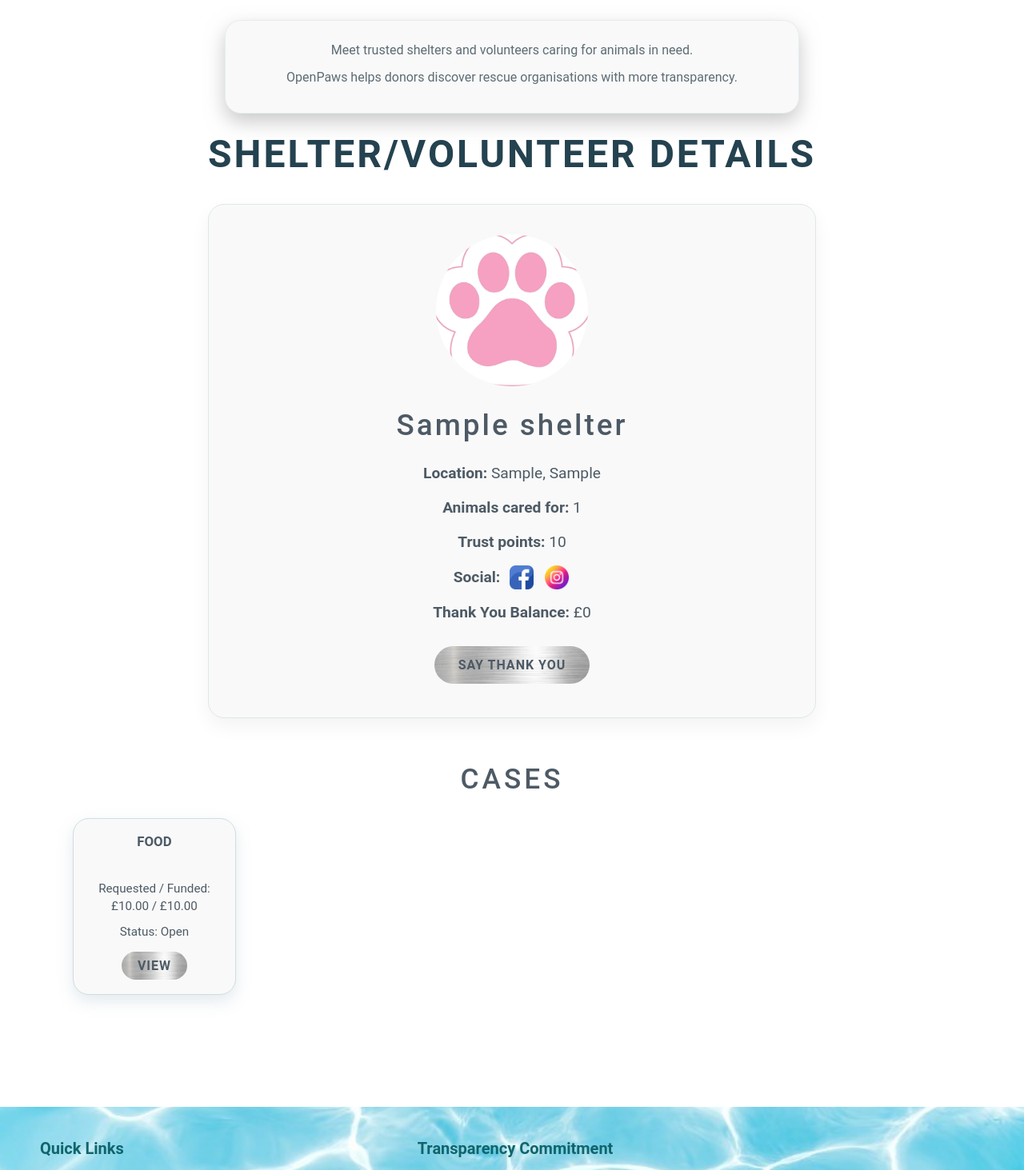
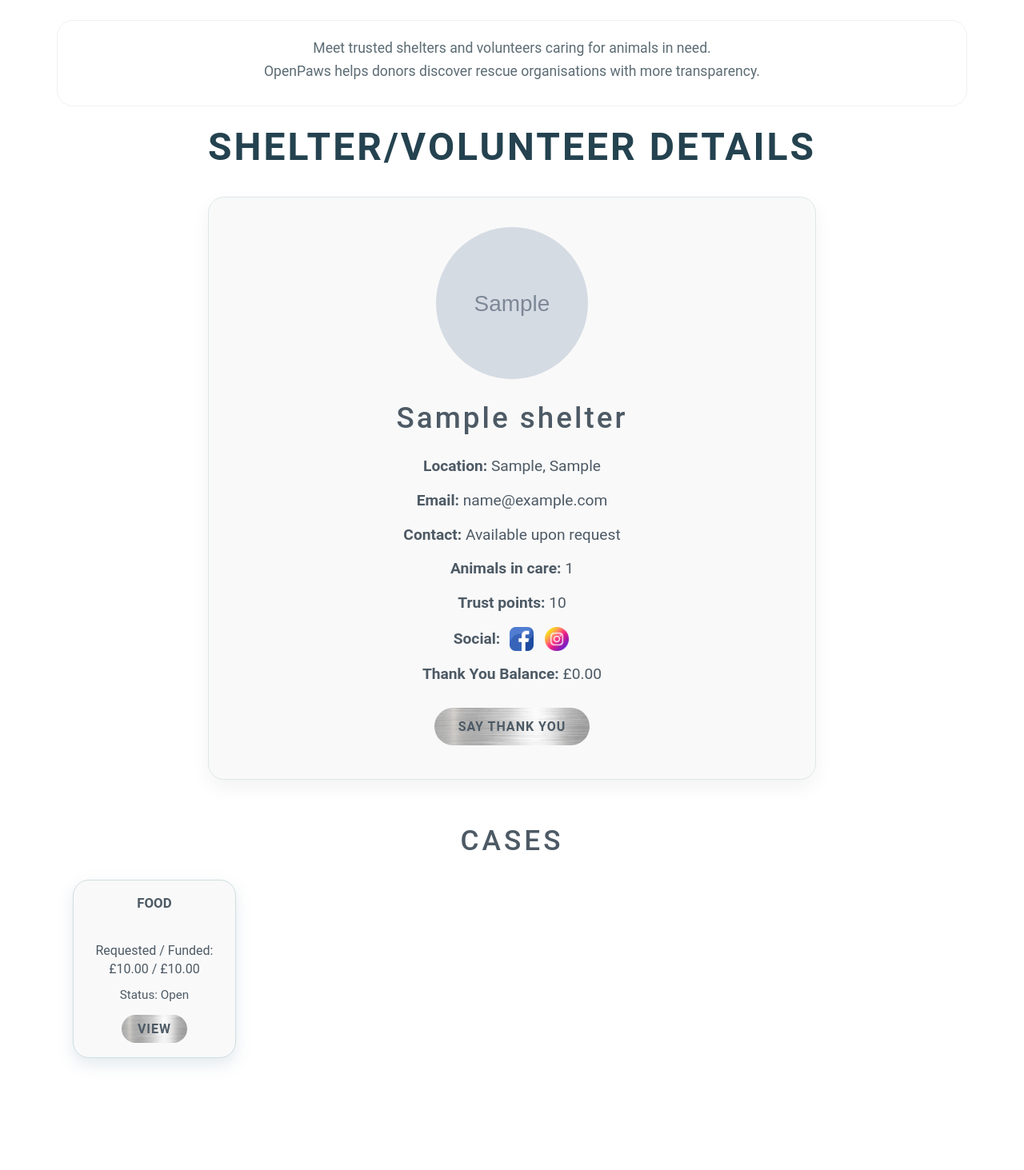
Before and after one commit to HannaGreentree/openpaws, a Django app: page /shelters/1/ in a window 1280 px wide. Shown: the part 333-1796 px from the top of the page at 80% size. Run offline with Django 4.2, Linux system fonts and the light colour scheme; tables that the repository leaves empty hold one stand-in row (values such as "Sample post"); grey boxes marked "Sample" are stand-in pictures.

Commit message:
Update shelter model, image, social links, privacy changes

```diff
--- a/shelters/models.py
+++ b/shelters/models.py
@@ -4,14 +4,21 @@ from django.contrib.auth.models import User
 
 class Shelter(models.Model):
     owner = models.ForeignKey(User, on_delete=models.CASCADE, null=True, blank=True)
+
     name = models.CharField(max_length=200)
     country = models.CharField(max_length=100)
     city = models.CharField(max_length=100)
     address = models.CharField(max_length=255)
     email = models.EmailField()
     phone = models.CharField(max_length=50)
+
     animals_count = models.IntegerField(default=0)
-    social_link = models.URLField(blank=True)
+
+    social_link_1 = models.URLField(default="https://example.com")
+    social_link_2 = models.URLField(default="https://example.com")
+
+    image = models.ImageField(upload_to="shelters/", blank=True, null=True)
+
     trust_points = models.IntegerField(default=0)
     is_verified = models.BooleanField(default=False)
 
--- a/static/css/main.css
+++ b/static/css/main.css
@@ -1200,14 +1200,9 @@ html {
 }
 
 .shelters-intro {
-  margin: 0 auto 22px;
-  max-width: 760px;
-  text-align: center;
-   background: #f9f9f9;
-  border: 1px solid var(--soft-border);
+  border: #f1f1f1 1px solid;
   border-radius: 20px;
-  box-shadow: 0 10px 24px rgba(176, 176, 176, 0.679);
-  max-width: 660px;
+  max-width: 1100px;
   margin: 0 auto 22px;
   text-align: center;
   padding: 24px 28px;
@@ -1215,8 +1210,8 @@ html {
 
 .shelters-intro-line {
   color: #5c6c74;
-  font-size: 1rem;
-  line-height: 1.6;
+  font-size: 1.1rem;
+  line-height: 1.2;
   margin: 0 0 8px;
 }
 
@@ -1521,7 +1517,7 @@ html {
 
 .shelter-detail-case-amount {
   color: #4d5a65;
-  font-size: 0.95rem;
+  font-size: 1rem;
   line-height: 1.45;
   margin: 0 0 10px;
   min-height: 42px;
--- a/templates/shelters/shelter_detail.html
+++ b/templates/shelters/shelter_detail.html
@@ -32,67 +32,90 @@
   ========================== -->
   <div class="shelter-detail-card">
 
+    <!-- IMAGE -->
     <div class="shelter-detail-image-wrap">
+      {% if shelter.image %}
+        <img
+          src="{{ shelter.image.url }}"
+          alt="{{ shelter.name }}"
+          class="shelter-detail-image"
+        >
+      {% else %}
         <img
           src="{% static 'images/cat-paw.png' %}"
           alt="{{ shelter.name }}"
           class="shelter-detail-image"
         >
+      {% endif %}
     </div>
 
+    <!-- NAME -->
     <h2 class="shelter-detail-name">{{ shelter.name }}</h2>
 
+    <!-- INFO -->
     <div class="shelter-detail-info">
+
       <p class="shelter-detail-line">
         <strong>Location:</strong> {{ shelter.country }}, {{ shelter.city }}
       </p>
 
       <p class="shelter-detail-line">
-        <strong>Animals cared for:</strong> {{ shelter.animals_count }}
+        <strong>Email:</strong> {{ shelter.email }}
+      </p>
+
+      <!-- OPTIONAL PROFESSIONAL MESSAGE -->
+      <p class="shelter-detail-line">
+        <strong>Contact:</strong> Available upon request
+      </p>
+
+      <p class="shelter-detail-line">
+        <strong>Animals in care:</strong> {{ shelter.animals_count }}
       </p>
 
       <p class="shelter-detail-line">
         <strong>Trust points:</strong> {{ shelter.trust_points }}
       </p>
 
-      {% if shelter.social_link %}
+      <!-- SOCIAL LINKS -->
       <p class="shelter-detail-line shelter-detail-social-row">
         <strong>Social:</strong>
 
         <a
-          href="{{ shelter.social_link }}"
+          href="{{ shelter.social_link_1 }}"
           target="_blank"
           rel="noopener"
           class="shelter-detail-social-icon"
-          aria-label="Visit shelter social page"
+          aria-label="Visit shelter social link 1"
         >
           <img
             src="{% static 'images/facebook-3.jpg' %}"
-            alt="Social link"
+            alt="Social link 1"
           >
         </a>
 
         <a
-          href="{{ shelter.social_link }}"
+          href="{{ shelter.social_link_2 }}"
           target="_blank"
           rel="noopener"
           class="shelter-detail-social-icon"
-          aria-label="Visit shelter social page"
+          aria-label="Visit shelter social link 2"
         >
           <img
             src="{% static 'images/instagram-3.png' %}"
-            alt="Social link"
+            alt="Social link 2"
           >
         </a>
 
       </p>
-      {% endif %}
 
+      <!-- BALANCE -->
       <p class="shelter-detail-line">
-        <strong>Thank You Balance:</strong> £{{ thank_you_balance }}
+        <strong>Thank You Balance:</strong> £{{ thank_you_balance|floatformat:2 }}
       </p>
+
     </div>
 
+    <!-- BUTTON -->
     <div class="shelter-detail-button-wrap">
       <a
         href="{% url 'payments:thank_you' shelter.id %}"
```
Also changed, not shown: other parts of static/css/main.css (+10 -15 lines), shelters/admin.py (+17 -1 lines), shelters/migrations/0002_remove_shelter_social_link_shelter_social_link_1_and_more.py (added), shelters/migrations/0003_shelter_image.py (added). Lines whose indentation alone changed are shown as unchanged.
